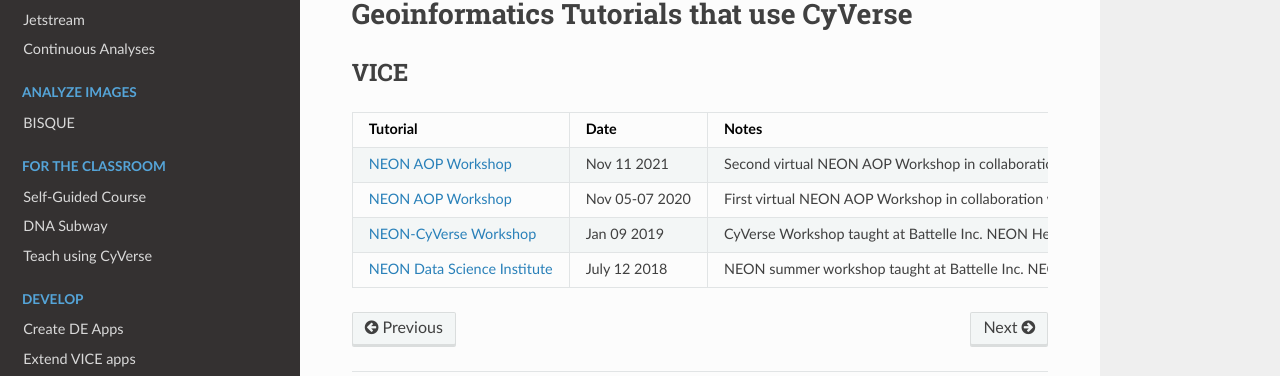
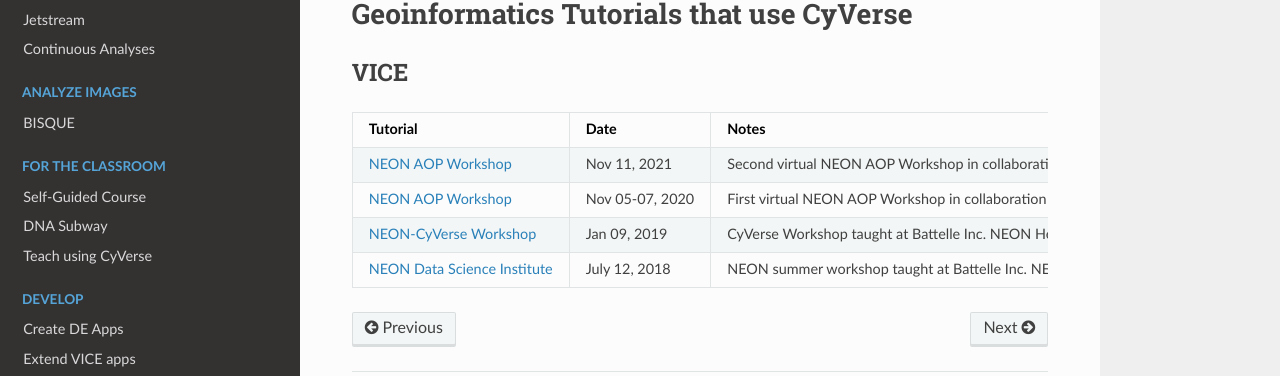
Before and after one commit to CyVerse-learning-materials/learning-materials-home, an MkDocs documentation site: the page built from docs/geoinformatics_tutorials.md, in a window 1280 px wide. Shown: the part 128-504 px from the top of the page. Built offline with MkDocs 1.6.1, drawn with Linux system fonts in a browser that asks for light colours; nearby versions of some CDN libraries; a script that is not in the unit is left out.

```diff
--- a/docs/geoinformatics_tutorials.md
+++ b/docs/geoinformatics_tutorials.md
@@ -4,7 +4,7 @@
 
 | Tutorial	| Date | Notes |
 |-----------|------|-------|
-| [NEON AOP Workshop](https://cyverse-2021-neon-aop-workshop.readthedocs-hosted.com/en/latest/index.html) | Nov 11 2021 | Second virtual NEON AOP Workshop in collaboration with USDA-ARS and UArizona RISE Conference |
-| [NEON AOP Workshop](https://cyverse-2020-neon-aop-workshop.readthedocs-hosted.com/en/latest/index.html) | Nov 05-07 2020 | First virtual NEON AOP Workshop in collaboration with USDA-ARS and UArizona RISE Conference |
-| [NEON-CyVerse Workshop](https://cyverse-neon-workshop-2019.readthedocs-hosted.com/en/latest/index.html) | Jan 09 2019 | CyVerse Workshop taught at Battelle Inc. NEON Headquarters, Boulder CO |
-| [NEON Data Science Institute](https://cyverse-neon-data-institute-2018.readthedocs-hosted.com/en/latest/index.html) | July 12 2018 | NEON summer workshop taught at Battelle Inc. NEON Headquarters, Boulder CO |
+| [NEON AOP Workshop](https://cyverse-2021-neon-aop-workshop.readthedocs-hosted.com/en/latest/index.html) | Nov 11, 2021 | Second virtual NEON AOP Workshop in collaboration with USDA-ARS and UArizona RISE Conference |
+| [NEON AOP Workshop](https://cyverse-2020-neon-aop-workshop.readthedocs-hosted.com/en/latest/index.html) | Nov 05-07, 2020 | First virtual NEON AOP Workshop in collaboration with USDA-ARS and UArizona RISE Conference |
+| [NEON-CyVerse Workshop](https://cyverse-neon-workshop-2019.readthedocs-hosted.com/en/latest/index.html) | Jan 09, 2019 | CyVerse Workshop taught at Battelle Inc. NEON Headquarters, Boulder CO |
+| [NEON Data Science Institute](https://cyverse-neon-data-institute-2018.readthedocs-hosted.com/en/latest/index.html) | July 12, 2018 | NEON summer workshop taught at Battelle Inc. NEON Headquarters, Boulder CO |
```
